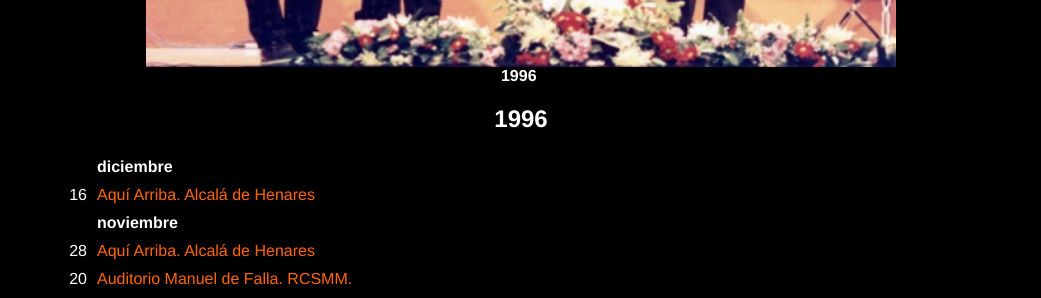
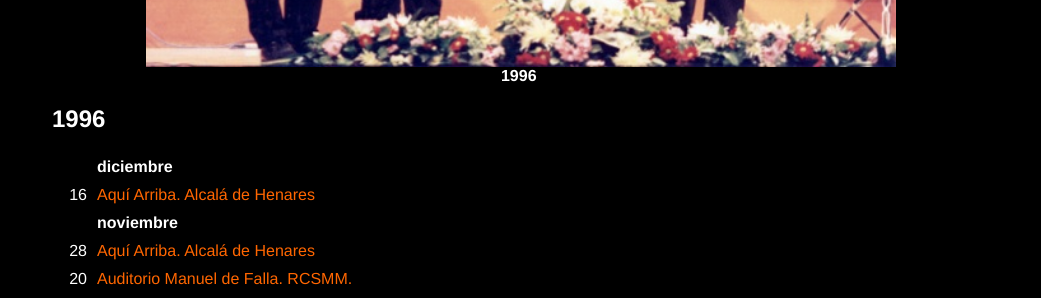
Before and after one commit to siraligator/siraligator.github.io, a Jekyll site: the page built from cuandotocan.html, in a window 1280 px wide. Shown: the part 636-934 px from the top of the page, without its empty margins (119-1160 px from the left). Built offline with Jekyll 4.4.1, drawn with Linux system fonts in a browser that asks for light colours; Markdown is read by kramdown in place of the engine named in the settings.

Commit message:
Fixed year alignment in cuando tocan

```diff
--- a/cuandotocan.html
+++ b/cuandotocan.html
@@ -12,7 +12,7 @@ title: cuando tocan
 </span>
 
 {% for year in site.data.conciertos %}
-<h2 id="year-{{ year.year }}">{{ year.year }}</h2>
+<h2 class="align-left" id="year-{{ year.year }}">{{ year.year }}</h2>
 
 <table class="cuandotocan">
     {% for month in year.months %}
```
